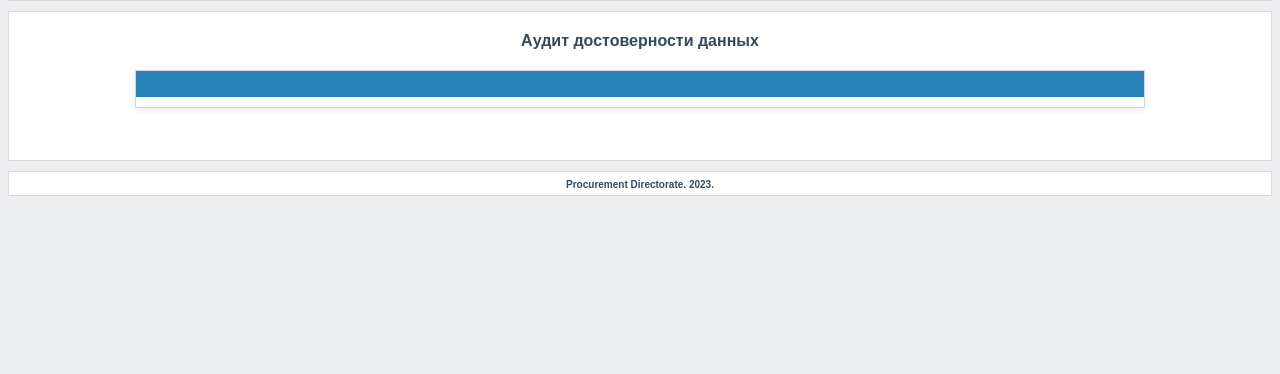
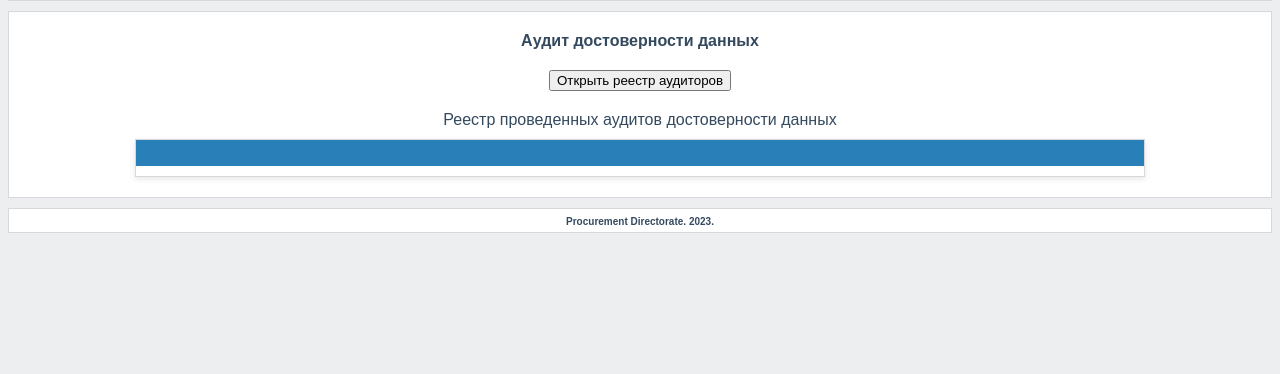
Before and after one commit to VladknCodes/SQProject, a Django app: page /dra/ in a window 1280 px wide. Shown: the part 332-706 px from the top of the page. Run offline with Django 3.2, Linux system fonts and the light colour scheme; data that the repository does not hold is empty; some web fonts are replaced.

Commit message:
Changes from 17.03.2023

```diff
--- a/Supplier_Qualification/templates/dra.html
+++ b/Supplier_Qualification/templates/dra.html
@@ -9,6 +9,12 @@
     <div class="bold"><center>{{ title }}</center></div>
     <div class="main_indent"></div>
 
+    <div ><center><a href="/draauditors/"><button>Открыть реестр аудиторов</button></a></center></div>
+    <div class="indent_br"></div>
+    <div class="indent_br"></div>
+    <div><center>Реестр проведенных аудитов достоверности данных</center></div>
+    <div class="indent_br"></div>
+
 
     <!-- Main window -->
     <div class="main_window ">
@@ -18,6 +24,8 @@
             <div class="main_window_data_cont_title"></div>
             <div class="main_window_data_cont_sect">
                 <!-- Content Start -->
+
+
 
 
 
@@ -49,7 +57,9 @@
                                 </tr>
 
                             </thead>
+
                             {% for supplier in supplierlist %}
+
                                     <tr class="table_tr_st table_tr_link">
                                         <td class="table_th_td_st">{{ supplier.numberOrd }}</td>
                                         <td class="table_th_td_st">{{ supplier.dateOrd}}</td>
@@ -61,7 +71,9 @@
                                         <td class="table_th_td_st">{{ supplier.numberAudit }}</td>
                                         <td class="table_th_td_st">{{ supplier.comment }}</td>
                                     </tr>
+
                             {% endfor %}
+
                         </table>
 
 
```
Lines whose indentation alone changed are shown as unchanged.
